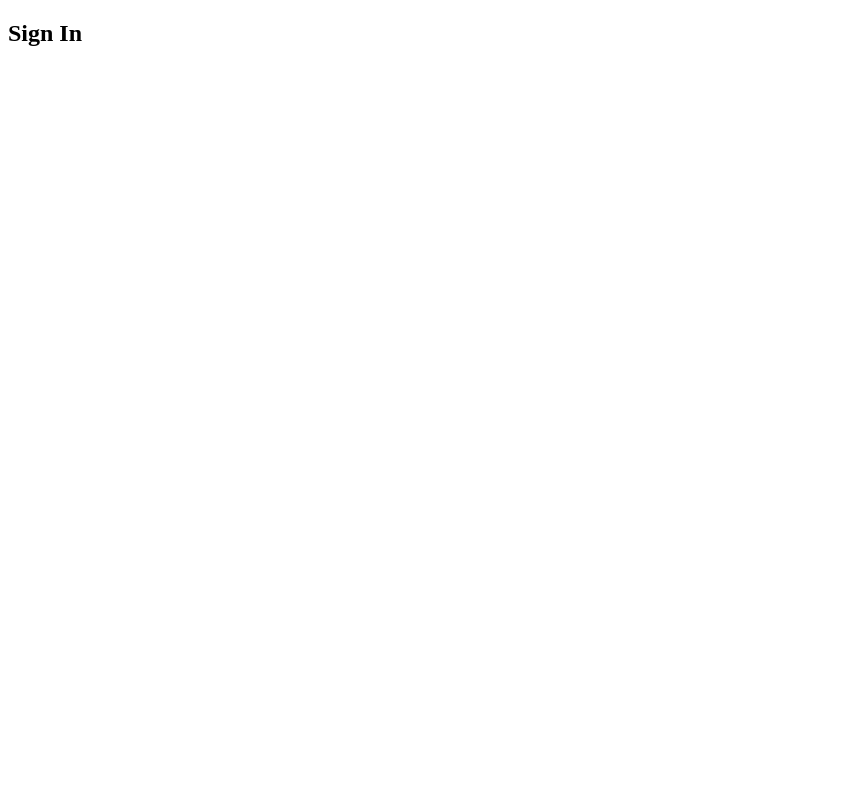
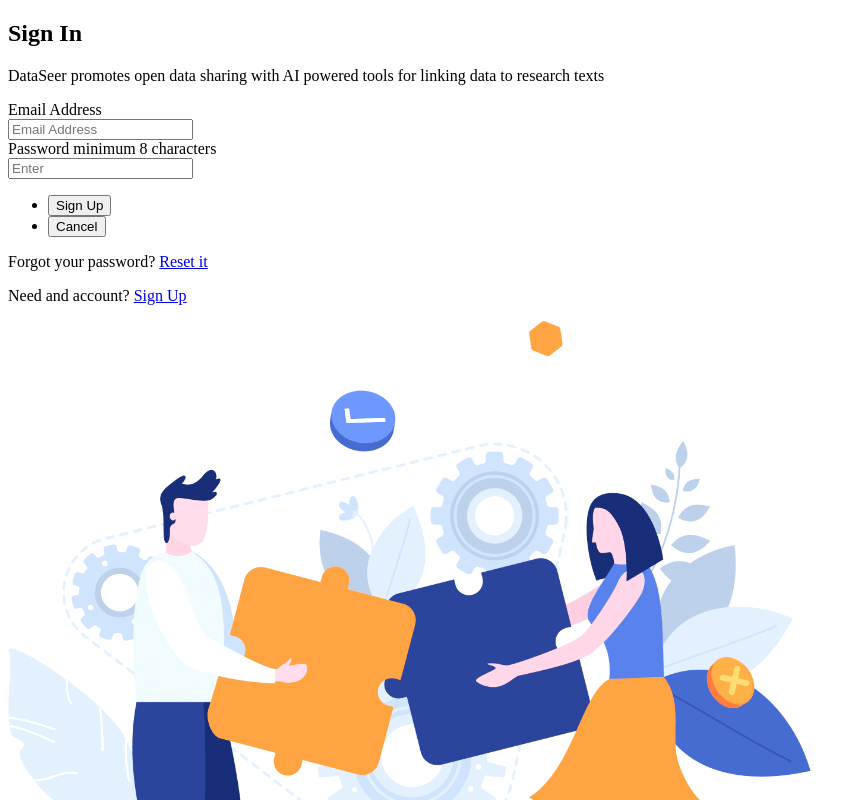
Before and after one commit to DataSeer/dataseer-gui, a Vue app: page /#/sign-in in a window 1280 px wide. Shown: the top 800 px of the page, without its empty margins (0-865 px from the left). Built offline with nearby package versions, Linux system fonts and the light colour scheme.

Commit message:
Add sign-in page base structure

```diff
--- /dev/null
+++ b/src/blocks/form-sign-in/form-sign-in.vue
@@ -0,0 +1,92 @@
+<template>
+	<div class="form">
+		<form action="?" method="post">
+			<div class="form__head">
+				<h2>Sign In</h2>
+				<p>DataSeer promotes open data sharing with AI powered tools for linking data to research texts</p>
+			</div><!-- /.form__head -->
+
+			<div class="form__statuses" v-if="$route.params.success">
+				<p>Great! Your account is created, please sign in</p>
+			</div><!-- /.form__status -->
+
+			<div class="form__body">
+				<FormRow :error="$v.email.$error" name="email">
+					<template #label>Email Address</template>
+
+					<input id="email" type="text" class="field" v-model.trim="email" placeholder="Email Address">
+				</FormRow>
+
+				<FormRow :error="$v.password.$error" name="password">
+					<template #label>
+						Password <span>minimum 8 characters</span>
+					</template>
+
+					<input id="password" type="password" class="field" v-model.trim="password" placeholder="Enter">
+				</FormRow>
+
+			</div><!-- /.form__body -->
+
+			<div class="form__actions">
+				<ul>
+					<li>
+						<Button type="submit">Sign Up</Button>
+					</li>
+
+					<li>
+						<Button alt>Cancel</Button>
+					</li>
+				</ul>
+			</div><!-- /.form__actions -->
+
+			<div class="form__message">
+				<p>Forgot your password? <a href="#">Reset it</a></p>
+				<p>Need and account? <router-link to="/sign-up">Sign Up</router-link></p>
+			</div><!-- /.form__message -->
+		</form>
+	</div><!-- /.form -->
+</template>
+
+<script>
+import { required, minLength, email } from 'vuelidate/lib/validators';
+
+import Button from '@/components/button/button';
+import FormRow from '@/components/form-row/form-row'
+
+export default {
+	name: 'FormSignIn',
+
+	components: {
+		Button,
+		FormRow
+	},
+
+	data: function() {
+		return {
+			email: '',
+			password: '',
+			loading: false
+		}
+	},
+
+	validations: {
+		email: {
+			required,
+			email
+		},
+		password: {
+			required,
+			minLength: minLength(8)
+		}
+	},
+
+	methods: {
+		submit() {
+			this.loading = true;
+			setTimeout(() => {
+				this.loading = false;
+			}, 500)
+		}
+	},
+}
+</script>
--- a/src/blocks/form-sign-up/form-sign-up.vue
+++ b/src/blocks/form-sign-up/form-sign-up.vue
@@ -134,10 +134,12 @@
 					setTimeout(() => {
 						this.submitStatus = 'OK'
 						this.loading = false;
+						this.$router.push({
+							name: 'SignIn', params: {success: true}
+						})
 					}, 500)
 				}
 			}
 		},
-
 	}
 </script>
--- /dev/null
+++ b/src/pages/home.vue
@@ -0,0 +1,9 @@
+<template>
+	<h2>Home page</h2>
+</template>
+
+<script>
+export default {
+	name: 'Home',
+}
+</script>
--- a/src/pages/sign-in.vue
+++ b/src/pages/sign-in.vue
@@ -1,9 +1,33 @@
 <template>
-	<h2>Sign In</h2>
+	<div class="main">
+		<div class="main__left">
+			<FormSignIn />
+		</div><!-- /.main__left -->
+
+		<div class="main__right">
+			<div class="banner">
+				<div class="banner__image">
+					<img src="@/assets/images/form-img-1@2x.png" alt="">
+				</div><!-- /.banner__image -->
+
+				<div class="banner__content">
+					<h4>Data sharing has never been simpler</h4>
+
+					<p>DataSeer’s AI scnas research texts and surfaces sentences which may require dataset citations then gives best-practice advice for sharing that type of data.</p>
+				</div><!-- /.banner__content -->
+			</div><!-- /.banner -->
+		</div><!-- /.main__right -->
+	</div><!-- /.main -->
 </template>
 
 <script>
+import FormSignIn from '@/blocks/form-sign-in/form-sign-in';
+
 export default {
-  name: 'SignIn',
+	name: 'SignIn',
+
+	components: {
+		FormSignIn
+	}
 }
 </script>
--- a/src/router.js
+++ b/src/router.js
@@ -3,17 +3,26 @@
 
 Vue.use(VueRouter);
 
+import Home from '@/pages/home';
 import SignUp from '@/pages/sign-up';
 import SignIn from '@/pages/sign-in';
 
 const routes = [
 	{
+		name: "Home",
+		path: '/',
+		component: Home
+	},
+	{
+		name: "SignUp",
 		path: '/sign-up',
 		component: SignUp
 	},
 	{
+		name: "SignIn",
 		path: '/sign-in',
-		component: SignIn
+		component: SignIn,
+		props: { success: false }
 	}
 ]
 
```
